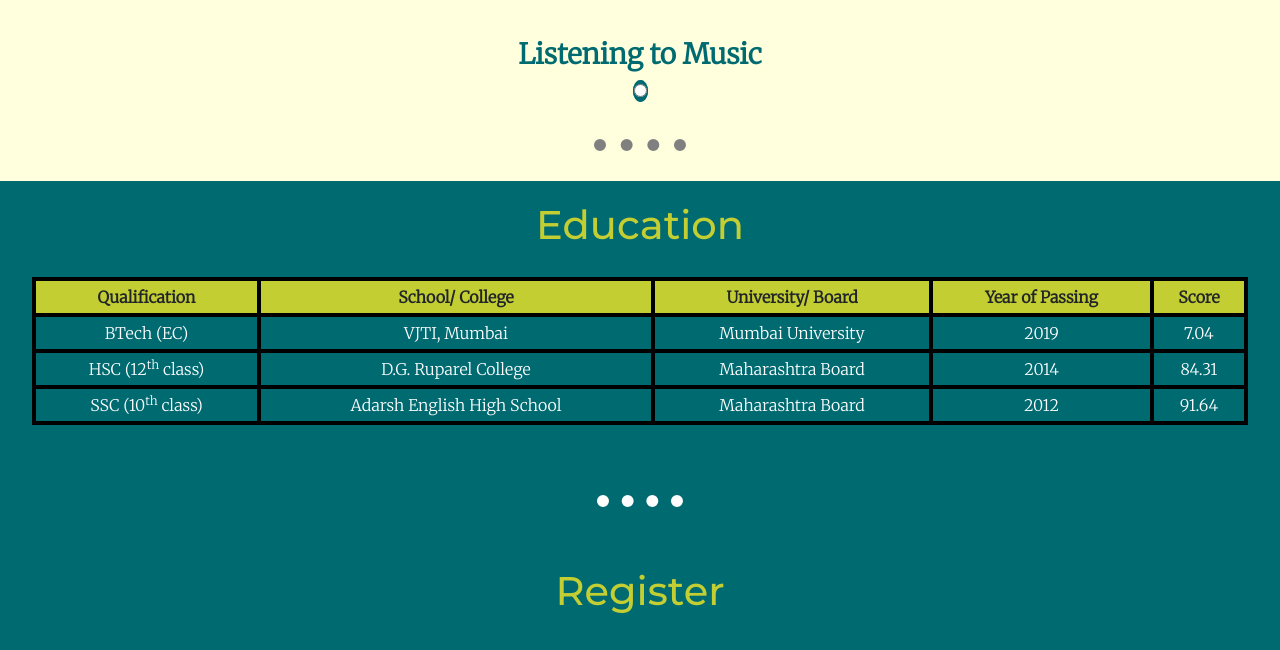
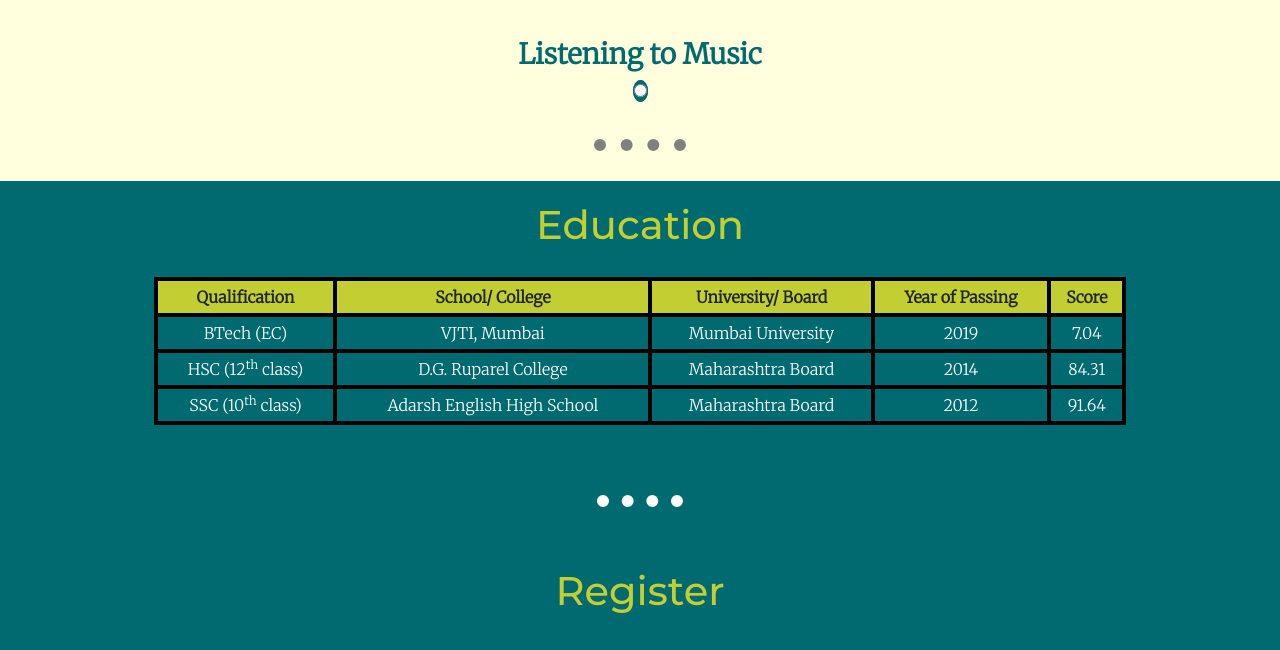
Before and after one commit to rajneeshkatkam-iitb/rajneesh_profile, a plain HTML site: page index.html in a window 1280 px wide. Shown: the part 3940-4590 px from the top of the page. Drawn offline with nearby package versions, Linux system fonts and the light colour scheme; grey boxes are pictures that could not be loaded.

Commit message:
commit 3

```diff
--- a/css/styles.css
+++ b/css/styles.css
@@ -242,7 +242,8 @@ body{
 }
 
 .table-custom{
-    padding: 20px 0;
+    max-width: 80%;
+    margin:auto;
     margin-bottom: 70px;
 }
 
```
